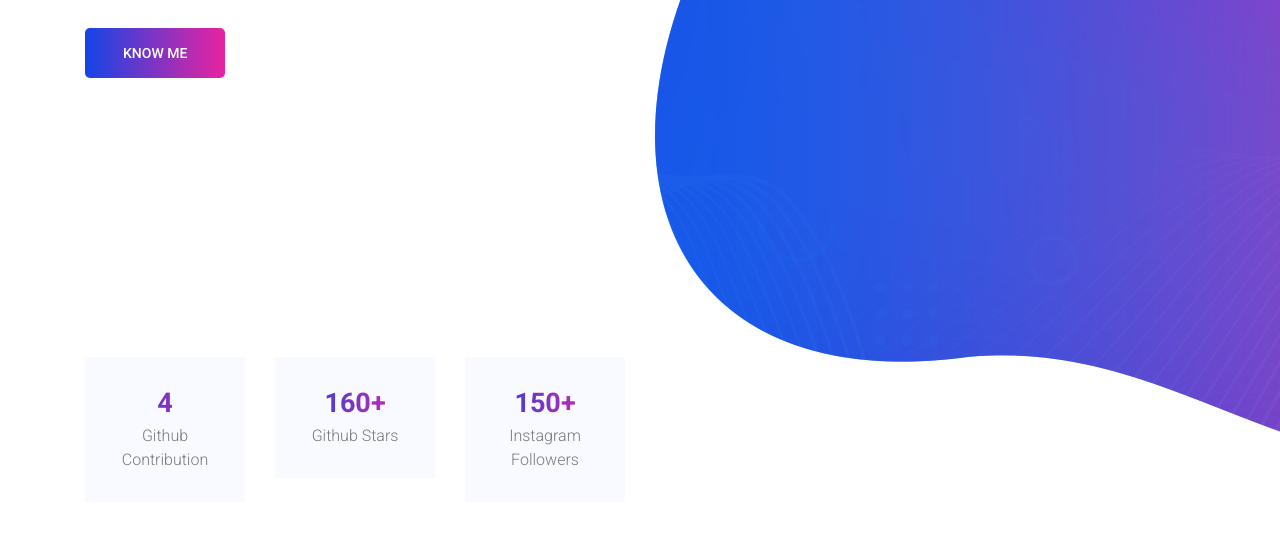
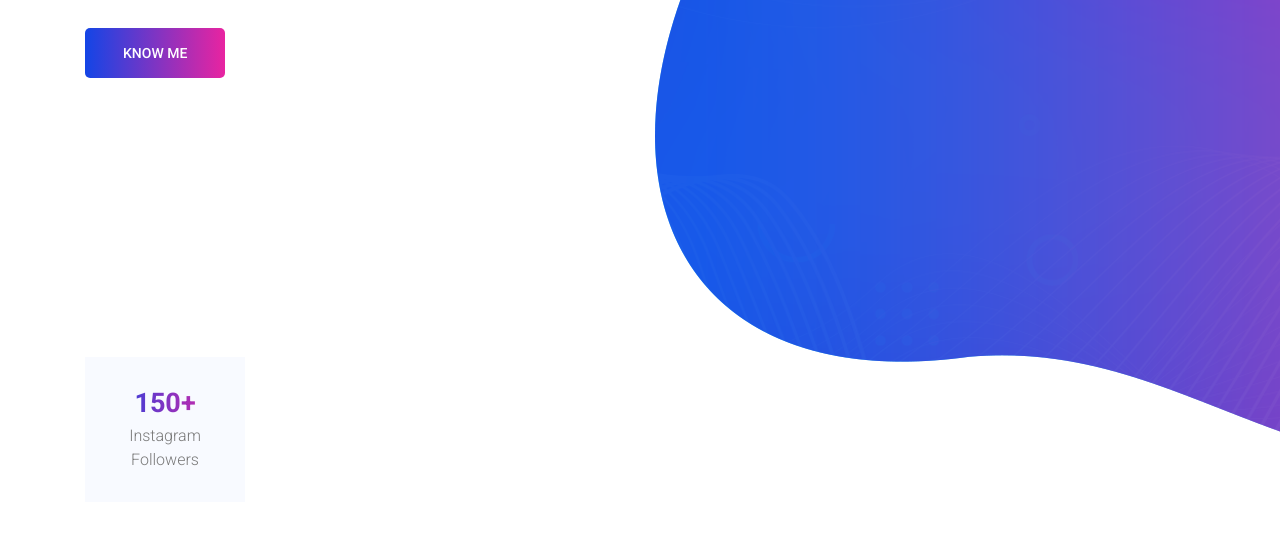
Before and after one commit to littledivy/parhit.divy.work, a plain HTML site: page index.html in a window 1280 px wide. Shown: the part 412-952 px from the top of the page. Drawn offline with Linux system fonts and the light colour scheme; some packages are replaced by stand-ins of ours.

Commit message:
another fix

```diff
--- a/index.html
+++ b/index.html
@@ -86,18 +86,7 @@
 	<section class="statistics_area">
 		<div class="container">
 			<div class="row justify-content-lg-start justify-content-center">
-				<div class="col-lg-2 col-md-3">
-					<div class="statistics_item">
-						<h3><span class="counter">4</span></h3>
-						<p>Github Contribution</p>
-					</div>
-				</div>
-				<div class="col-lg-2 col-md-3">
-					<div class="statistics_item">
-						<h3><span class="counter">160</span>+</h3>
-						<p>Github Stars</p>
-					</div>
-				</div>
+
 				<div class="col-lg-2 col-md-3">
 					<div class="statistics_item">
 						<h3><span class="counter">150</span>+</h3>
```
